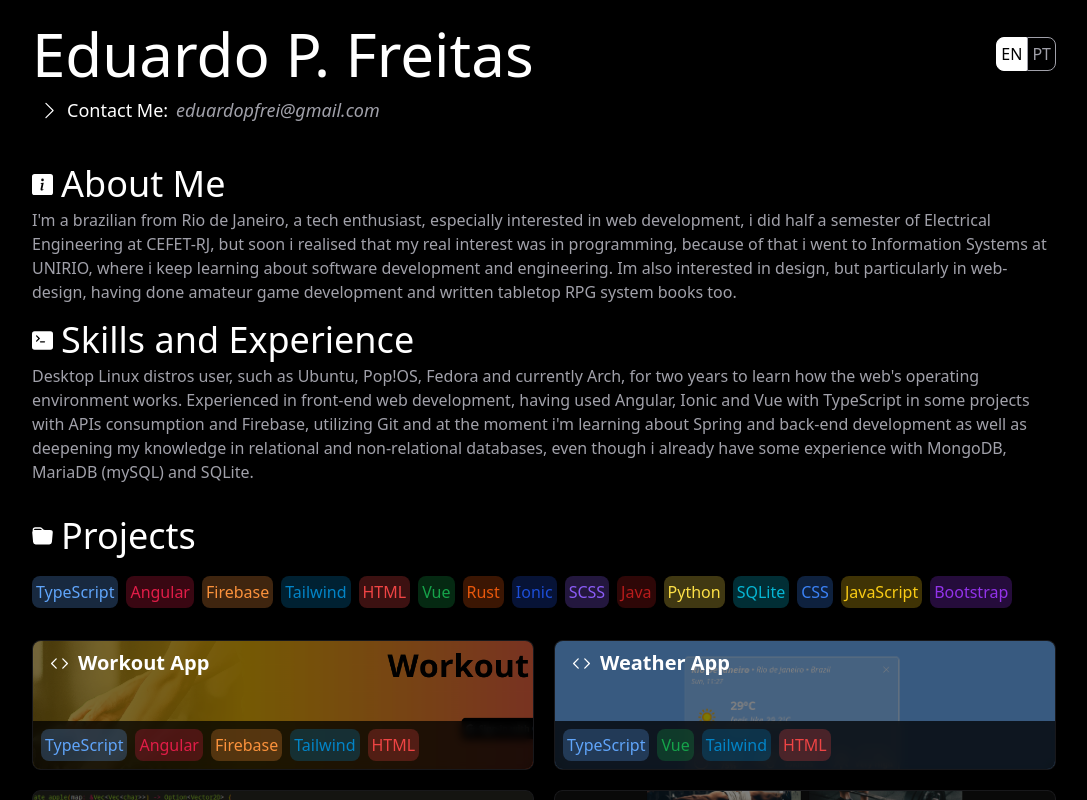
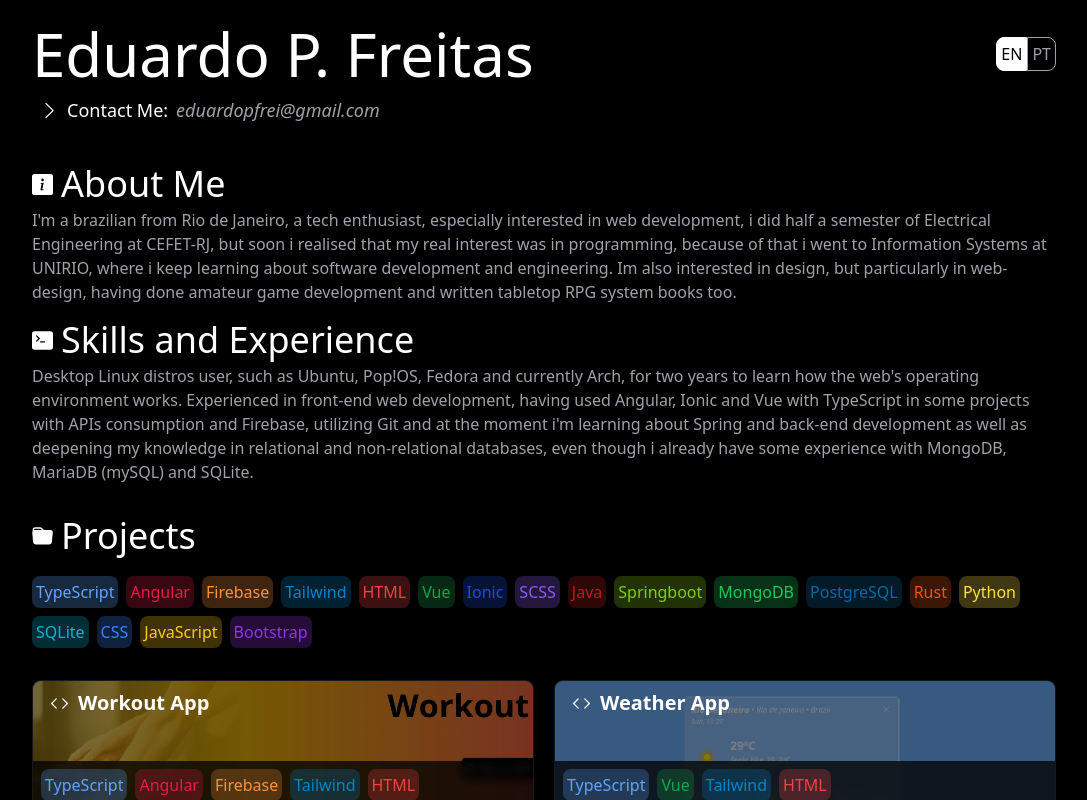
Before and after one commit to Edhet/eduardop, an Angular app: page / in a window 1280 px wide. Shown: the top 800 px of the page, without its empty margins (96-1183 px from the left). Built offline with nearby package versions, Linux system fonts and the light colour scheme.

Commit message:
New project added

```diff
--- a/src/assets/json/projects.json
+++ b/src/assets/json/projects.json
@@ -4,11 +4,31 @@
     "image": "./assets/workoutApp.png",
     "url": "https://edhet.github.io/workout-app/",
     "languages": [
-      {"langName":  "TypeScript", "color": "text-blue-400", "bgColor":  "bg-blue-400/25"},
-      {"langName":  "Angular", "color": "text-rose-600", "bgColor":  "bg-rose-600/25"},
-      {"langName":  "Firebase", "color": "text-orange-400", "bgColor":  "bg-orange-400/25"},
-      {"langName":  "Tailwind", "color": "text-sky-600", "bgColor":  "bg-sky-600/25"},
-      {"langName": "HTML", "color": "text-red-500", "bgColor":  "bg-red-500/25"}
+      {
+        "langName": "TypeScript",
+        "color": "text-blue-400",
+        "bgColor": "bg-blue-400/25"
+      },
+      {
+        "langName": "Angular",
+        "color": "text-rose-600",
+        "bgColor": "bg-rose-600/25"
+      },
+      {
+        "langName": "Firebase",
+        "color": "text-orange-400",
+        "bgColor": "bg-orange-400/25"
+      },
+      {
+        "langName": "Tailwind",
+        "color": "text-sky-600",
+        "bgColor": "bg-sky-600/25"
+      },
+      {
+        "langName": "HTML",
+        "color": "text-red-500",
+        "bgColor": "bg-red-500/25"
+      }
     ]
   },
   "Weather App": {
@@ -16,10 +36,95 @@
     "image": "./assets/weatherApp.png",
     "url": "https://edhet.github.io/weather-app/",
     "languages": [
-      {"langName":  "TypeScript", "color": "text-blue-400", "bgColor":  "bg-blue-400/25"},
-      {"langName":  "Vue", "color": "text-green-600", "bgColor":  "bg-green-600/25"},
-      {"langName":  "Tailwind", "color": "text-sky-600", "bgColor":  "bg-sky-600/25"},
-      {"langName": "HTML", "color": "text-red-500", "bgColor":  "bg-red-500/25"}
+      {
+        "langName": "TypeScript",
+        "color": "text-blue-400",
+        "bgColor": "bg-blue-400/25"
+      },
+      {
+        "langName": "Vue",
+        "color": "text-green-600",
+        "bgColor": "bg-green-600/25"
+      },
+      {
+        "langName": "Tailwind",
+        "color": "text-sky-600",
+        "bgColor": "bg-sky-600/25"
+      },
+      {
+        "langName": "HTML",
+        "color": "text-red-500",
+        "bgColor": "bg-red-500/25"
+      }
+    ]
+  },
+  "GymSystem": {
+    "name": "Gym System",
+    "image": "./assets/gymSystem.png",
+    "url": "https://jobfind-f0bf1.web.app/",
+    "languages": [
+      {
+        "langName": "TypeScript",
+        "color": "text-blue-400",
+        "bgColor": "bg-blue-400/25"
+      },
+      {
+        "langName": "Ionic",
+        "color": "text-blue-700",
+        "bgColor": "bg-blue-700/25"
+      },
+      {
+        "langName": "SCSS",
+        "color": "text-violet-500",
+        "bgColor": "bg-violet-500/25"
+      },
+      {
+        "langName": "HTML",
+        "color": "text-red-500",
+        "bgColor": "bg-red-500/25"
+      },
+      {
+        "langName": "Angular",
+        "color": "text-rose-600",
+        "bgColor": "bg-rose-600/25"
+      },
+      {
+        "langName": "Firebase",
+        "color": "text-orange-400",
+        "bgColor": "bg-orange-400/25"
+      }
+    ]
+  },
+  "Crud Playground": {
+    "name": "Crud Playground",
+    "image": "./assets/crudplayground.png",
+    "url": "https://github.com/Edhet/crudplayground-backend",
+    "languages": [
+      {
+        "langName": "Java",
+        "color": "text-red-700",
+        "bgColor": "bg-red-700/25"
+      },
+      {
+        "langName": "Springboot",
+        "color": "text-lime-500",
+        "bgColor": "bg-lime-500/25"
+      },
+      {
+        "langName": "MongoDB",
+        "color": "text-green-500",
+        "bgColor": "bg-green-500/25"
+      },
+      {
+        "langName": "PostgreSQL",
+        "color": "text-sky-700",
+        "bgColor": "bg-sky-700/25"
+      },
+      {
+        "langName": "Angular",
+        "color": "text-rose-600",
+        "bgColor": "bg-rose-600/25"
+      }
     ]
   },
   "Rust Programs": {
@@ -27,20 +132,11 @@
     "image": "./assets/rustProg.png",
     "url": "https://github.com/Edhet/rust-prog",
     "languages": [
-      {"langName": "Rust", "color": "text-orange-600", "bgColor": "bg-orange-600/25"}
-    ]
-  },
-  "GymSystem": {
-    "name": "Gym System",
-    "image": "./assets/gymSystem.png",
-    "url": "https://jobfind-f0bf1.web.app/",
-    "languages": [
-      {"langName":  "TypeScript", "color": "text-blue-400", "bgColor":  "bg-blue-400/25"},
-      {"langName":  "Ionic", "color": "text-blue-700", "bgColor":  "bg-blue-700/25"},
-      {"langName": "SCSS", "color": "text-violet-500", "bgColor":  "bg-violet-500/25"},
-      {"langName": "HTML", "color": "text-red-500", "bgColor":  "bg-red-500/25"},
-      {"langName":  "Angular", "color": "text-rose-600", "bgColor":  "bg-rose-600/25"},
-      {"langName":  "Firebase", "color": "text-orange-400", "bgColor":  "bg-orange-400/25"}
+      {
+        "langName": "Rust",
+        "color": "text-orange-600",
+        "bgColor": "bg-orange-600/25"
+      }
     ]
   },
   "Java Game": {
@@ -48,7 +144,11 @@
     "image": "./assets/javaGame.png",
     "url": "https://github.com/Edhet/JavaGame",
     "languages": [
-      {"langName": "Java", "color": "text-red-700", "bgColor":  "bg-red-700/25"}
+      {
+        "langName": "Java",
+        "color": "text-red-700",
+        "bgColor": "bg-red-700/25"
+      }
     ]
   },
   "Rust Algorithms": {
@@ -56,7 +156,11 @@
     "image": "./assets/rustAlgo.png",
     "url": "https://github.com/Edhet/rust-algo",
     "languages": [
-      {"langName": "Rust", "color": "text-orange-600", "bgColor":  "bg-orange-600/25" }
+      {
+        "langName": "Rust",
+        "color": "text-orange-600",
+        "bgColor": "bg-orange-600/25"
+      }
     ]
   },
   "Python Projects": {
@@ -64,8 +168,16 @@
     "image": "./assets/pyProj.png",
     "url": "https://github.com/Edhet/py-proj",
     "languages": [
-      {"langName": "Python", "color": "text-yellow-300", "bgColor":  "bg-yellow-300/25"},
-      {"langName":  "SQLite", "color": "text-cyan-500", "bgColor": "bg-cyan-500/25"}
+      {
+        "langName": "Python",
+        "color": "text-yellow-300",
+        "bgColor": "bg-yellow-300/25"
+      },
+      {
+        "langName": "SQLite",
+        "color": "text-cyan-500",
+        "bgColor": "bg-cyan-500/25"
+      }
     ]
   },
   "Hockey Site": {
@@ -73,9 +185,21 @@
     "image": "./assets/hockeySite.png",
     "url": "https://github.com/Edhet/hockeysite",
     "languages": [
-      {"langName": "HTML", "color": "text-red-500", "bgColor":  "bg-red-500/25"},
-      {"langName": "CSS", "color": "text-blue-500", "bgColor":  "bg-blue-500/25"},
-      {"langName":  "JavaScript", "color": "text-yellow-400", "bgColor":  "bg-yellow-400/25"}
+      {
+        "langName": "HTML",
+        "color": "text-red-500",
+        "bgColor": "bg-red-500/25"
+      },
+      {
+        "langName": "CSS",
+        "color": "text-blue-500",
+        "bgColor": "bg-blue-500/25"
+      },
+      {
+        "langName": "JavaScript",
+        "color": "text-yellow-400",
+        "bgColor": "bg-yellow-400/25"
+      }
     ]
   },
   "TypeScript Calculator": {
@@ -83,9 +207,21 @@
     "image": "./assets/calculatorTS.png",
     "url": "https://edhet.github.io/CalculatorTS/",
     "languages": [
-      {"langName": "HTML", "color": "text-red-500", "bgColor":  "bg-red-500/25"},
-      {"langName": "Bootstrap", "color": "text-purple-600", "bgColor":  "bg-purple-600/25"},
-      {"langName":  "TypeScript", "color": "text-blue-400", "bgColor":  "bg-blue-400/25"}
+      {
+        "langName": "HTML",
+        "color": "text-red-500",
+        "bgColor": "bg-red-500/25"
+      },
+      {
+        "langName": "Bootstrap",
+        "color": "text-purple-600",
+        "bgColor": "bg-purple-600/25"
+      },
+      {
+        "langName": "TypeScript",
+        "color": "text-blue-400",
+        "bgColor": "bg-blue-400/25"
+      }
     ]
   },
   "Task List App": {
@@ -93,9 +229,21 @@
     "image": "./assets/taskList.png",
     "url": "https://edhet.github.io/TaskListJS/",
     "languages": [
-      {"langName": "HTML", "color": "text-red-500", "bgColor":  "bg-red-500/25"},
-      {"langName": "Bootstrap", "color": "text-purple-600", "bgColor":  "bg-purple-600/25"},
-      {"langName":  "JavaScript", "color": "text-yellow-400", "bgColor":  "bg-yellow-400/25"}
+      {
+        "langName": "HTML",
+        "color": "text-red-500",
+        "bgColor": "bg-red-500/25"
+      },
+      {
+        "langName": "Bootstrap",
+        "color": "text-purple-600",
+        "bgColor": "bg-purple-600/25"
+      },
+      {
+        "langName": "JavaScript",
+        "color": "text-yellow-400",
+        "bgColor": "bg-yellow-400/25"
+      }
     ]
   }
 }
--- a/tailwind.config.js
+++ b/tailwind.config.js
@@ -1,104 +1,7 @@
 /** @type {import('tailwindcss').Config} */
 module.exports = {
   content: [
-    "./src/**/*.{html,ts}"
-  ],
-  safelist: [
-    'text-orange-600',
-    'bg-orange-600/25',
-    'hover:bg-orange-600/50',
-    'focus:bg-orange-600/50',
-    'outline-orange-600',
-
-    'text-orange-400',
-    'bg-orange-400/25',
-    'hover:bg-orange-400/50',
-    'focus:bg-orange-400/50',
-    'outline-orange-400',
-
-    'text-rose-600',
-    'bg-rose-600/25',
-    'hover:bg-rose-600/50',
-    'focus:bg-rose-600/50',
-    'outline-rose-600',
-
-    'text-sky-600',
-    'bg-sky-600/25',
-    'hover:bg-sky-600/50',
-    'focus:bg-sky-600/50',
-    'outline-sky-600',
-
-    'text-yellow-400',
-    'bg-yellow-400/25',
-    'hover:bg-yellow-400/50',
-    'focus:bg-yellow-400/50',
-    'outline-yellow-400',
-
-    'text-yellow-300',
-    'bg-yellow-300/25',
-    'hover:bg-yellow-300/50',
-    'focus:bg-yellow-300/50',
-    'outline-yellow-300',
-
-    'text-cyan-500',
-    'bg-cyan-500/25',
-    'hover:bg-cyan-500/50',
-    'focus:bg-cyan-500/50',
-    'outline-cyan-500',
-
-    'text-red-500',
-    'bg-red-500/25',
-    'hover:bg-red-500/50',
-    'focus:bg-red-500/50',
-    'outline-red-500',
-
-    'text-red-700',
-    'bg-red-700/25',
-    'hover:bg-red-700/50',
-    'focus:bg-red-700/50',
-    'outline-red-700',
-
-    'text-blue-500',
-    'bg-blue-500/25',
-    'hover:bg-blue-500/50',
-    'focus:bg-blue-500/50',
-    'outline-blue-500',
-
-    'text-blue-400',
-    'bg-blue-400/25',
-    'hover:bg-blue-400/50',
-    'focus:bg-blue-400/50',
-    'outline-blue-400',
-
-    'text-blue-700',
-    'bg-blue-700/25',
-    'hover:bg-blue-700/50',
-    'focus:bg-blue-700/50',
-    'outline-blue-700',
-
-    'text-purple-600',
-    'bg-purple-600/25',
-    'hover:bg-purple-600/50',
-    'focus:bg-purple-600/50',
-    'outline-purple-600',
-
-    'text-violet-500',
-    'bg-violet-500/25',
-    'hover:bg-violet-500/50',
-    'focus:bg-violet-500/50',
-    'outline-violet-500',
-
-    'text-amber-300',
-    'bg-amber-300/25',
-    'hover:bg-amber-300/50',
-    'focus:bg-amber-300/50',
-    'outline-amber-300',
-
-    'text-green-600',
-    'bg-green-600/25',
-    'hover:bg-green-600/50',
-    'focus:bg-green-600/50',
-    'outline-green-600',
+    "./src/**/*.{html,ts,json}"
   ],
   theme: {
     extend: {},
```
Also changed, not shown: src/assets/crudplayground.png (added).
